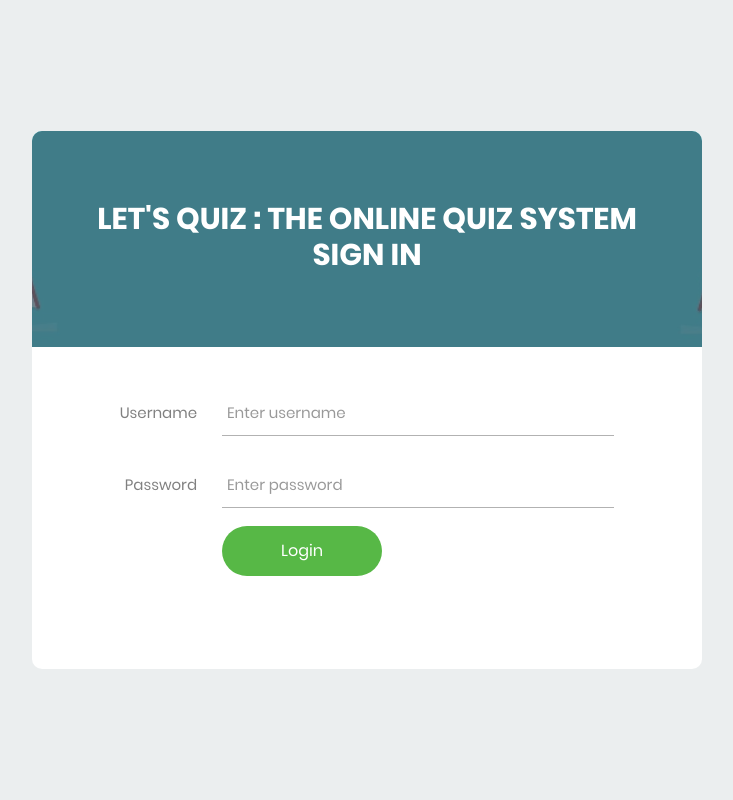
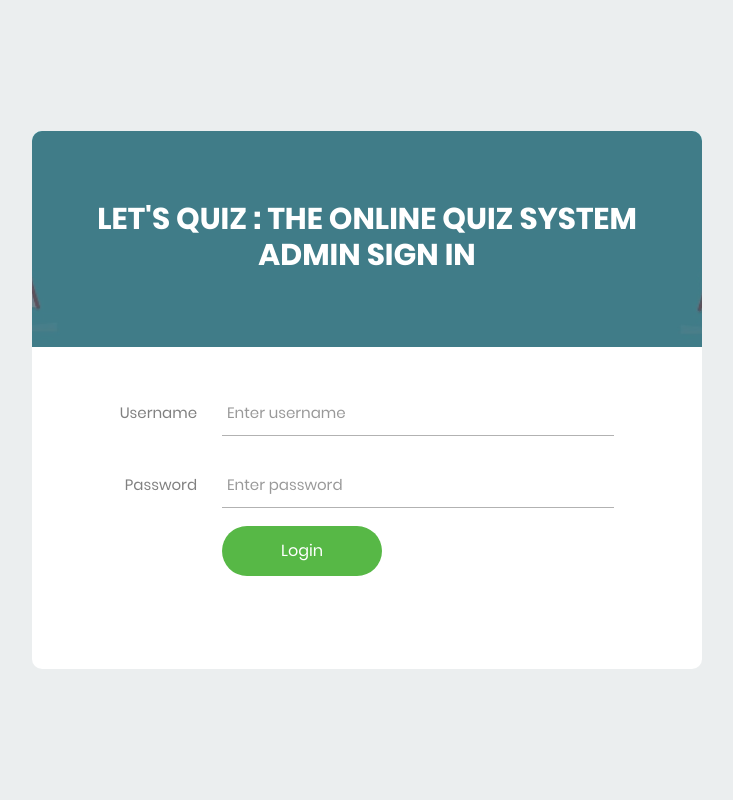
Before and after one commit to Shivendra-Singh-Code/Lets-Quiz, a PHP site: page /adminpanel/admin/index.php in a window 1280 px wide. Shown: the whole page, without its empty margins (273-1006 px from the left). Run offline with PHP 8.4, Linux system fonts and the light colour scheme.

Commit message:
Update index.php

```diff
--- a/adminpanel/admin/login-ui/index.php
+++ b/adminpanel/admin/login-ui/index.php
@@ -25,7 +25,7 @@
 					Let's Quiz : The Online Quiz System
 					</span>
 					<span class="login100-form-title-1">
-						Sign In
+					      Admin Sign In
 					</span>
 				</div>
 
```
